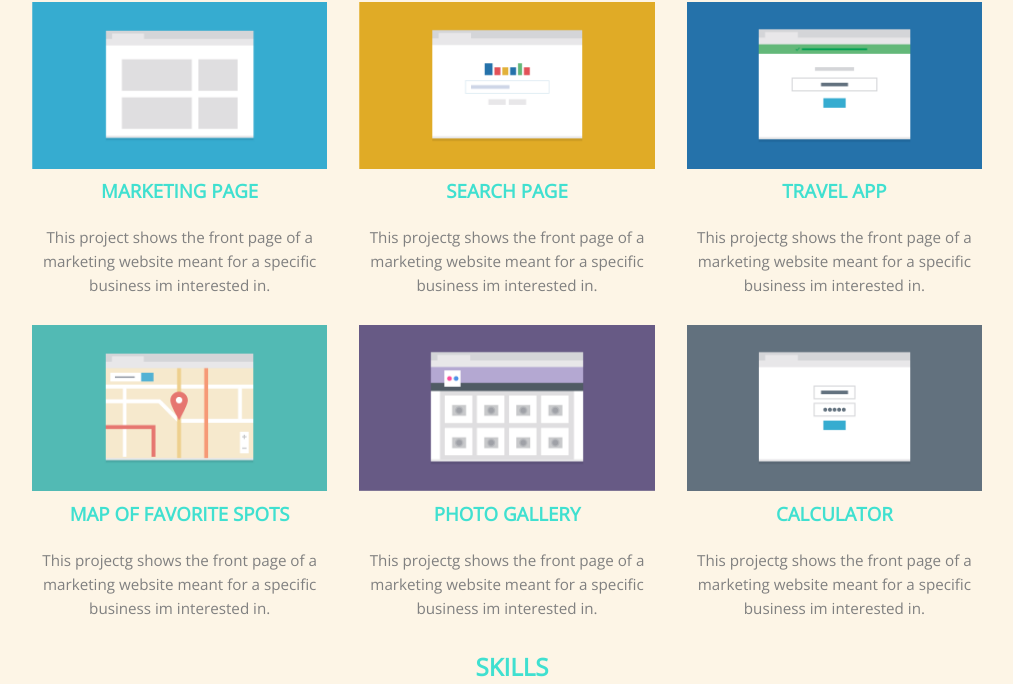
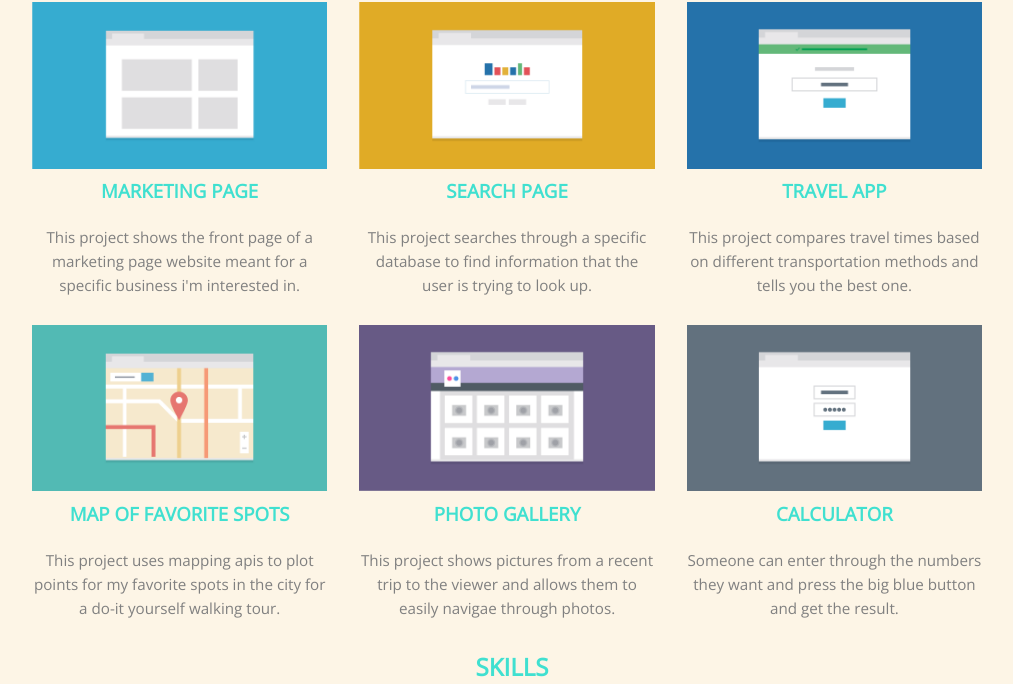
Before and after one commit to MugenCodes/Unit02, a plain HTML site: page index.html in a window 1280 px wide. Shown: the part 521-1205 px from the top of the page, without its empty margins (128-1141 px from the left). Drawn offline with nearby package versions, Linux system fonts and the light colour scheme; a web font is replaced by a local one.

Commit message:
reword text

```diff
--- a/index.html
+++ b/index.html
@@ -34,32 +34,32 @@
                 <div class="primary col">
                     <img src="./images/portfolio-1.png" alt="Marketing Page">
                     <h3>Marketing Page</h3>
-                    <p>This project shows the front page of a marketing website meant for a specific business im interested in.</p>
+                    <p>This project shows the front page of a marketing page website meant for a specific business i'm interested in.</p>
                 </div>
                 <div class="secondary col">
                     <img src="./images/portfolio-2.png" alt="Search Page">
                     <h3>Search Page</h3>
-                    <p>This projectg shows the front page of a marketing website meant for a specific business im interested in.</p>
+                    <p>This project searches through a specific database to find information that the user is trying to look up.</p>
                 </div>
                 <div class="primary col">
                     <img src="./images/portfolio-3.png" alt="Travel App">
                     <h3>Travel App</h3>
-                    <p>This projectg shows the front page of a marketing website meant for a specific business im interested in.</p>
+                    <p>This project compares travel times based on different transportation methods and tells you the best one.</p>
                 </div>
                 <div class="secondary col">
                     <img src="./images/portfolio-4.png" alt="Map of favorite Spots">
                     <h3>Map of favorite Spots</h3>
-                    <p>This projectg shows the front page of a marketing website meant for a specific business im interested in.</p>
+                    <p>This project uses mapping apis to plot points for my favorite spots in the city for a do-it yourself walking tour.</p>
                 </div>
                 <div class="primary col">
                     <img src="./images/portfolio-5.png" alt="Photo Gallery">
                     <h3>Photo Gallery</h3>
-                    <p>This projectg shows the front page of a marketing website meant for a specific business im interested in.</p>
+                    <p>This project shows pictures from a recent trip to the viewer and allows them to easily navigae through photos.</p>
                 </div>
                 <div class="secondary col">
                     <img src="./images/portfolio-6.png" alt="Calculator">
                     <h3>Calculator</h3>
-                    <p>This projectg shows the front page of a marketing website meant for a specific business im interested in.</p>
+                    <p>Someone can enter through the numbers they want and press the big blue button and get the result.</p>
                 </div>
             </div>
         </section>
```
